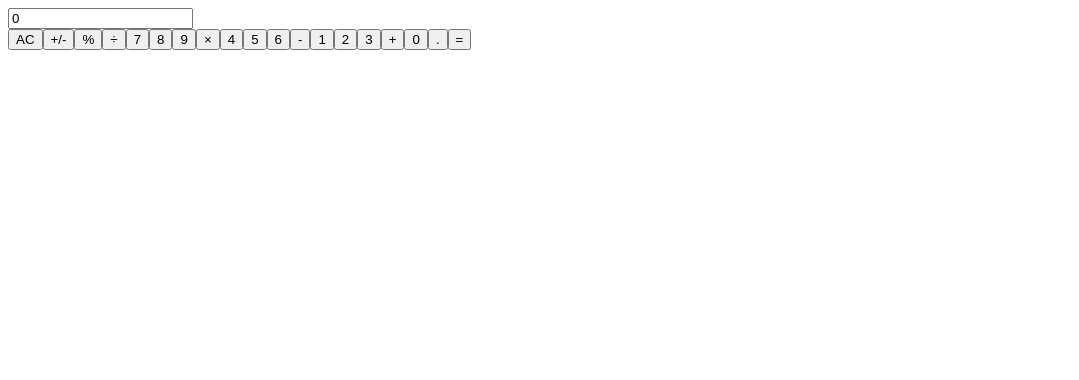
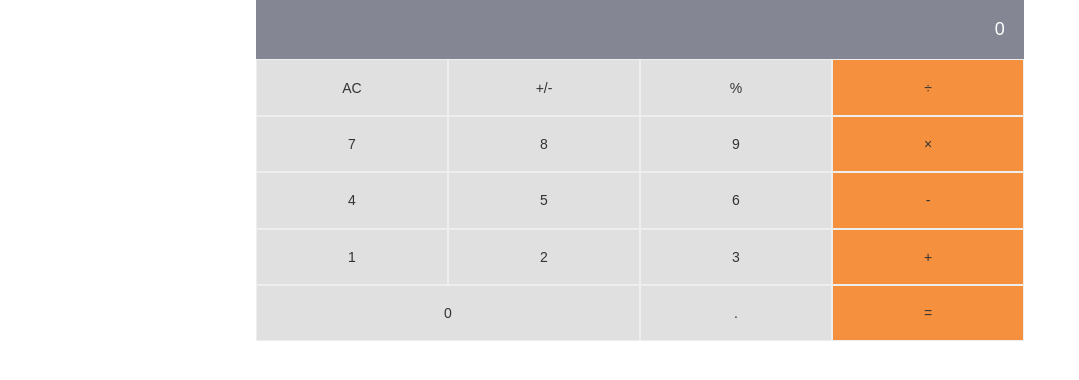
Before and after one commit to rbhatt1999/math-magician, a React (Create React App) app: page / in a window 1280 px wide. Shown: the top 380 px of the page, without its empty margins (0-1079 px from the left). Built offline with nearby package versions, Linux system fonts and the light colour scheme.

Commit message:
add style

```diff
--- a/src/css/styles.css
+++ b/src/css/styles.css
@@ -0,0 +1,60 @@
+* {
+  padding: 0;
+  margin: 0;
+  box-sizing: border-box;
+}
+
+body {
+  font-family: sans-serif;
+}
+
+input {
+  padding: 1.2rem;
+  background-color: #858694;
+  color: #fff;
+  font-size: 18px;
+  border: none;
+  text-align: right;
+  width: 100%;
+}
+
+.btn {
+  background-color: #e0e0e0;
+  color: #333;
+  padding: 1.2rem;
+  border: solid #eee 1px;
+  cursor: pointer;
+  font-size: 14px;
+}
+
+.bg-orange {
+  background-color: #f5913e;
+}
+
+.btn:hover {
+  opacity: 0.9;
+}
+
+.grid {
+  display: grid;
+}
+
+.cols-4 {
+  grid-template-columns: 1fr  1fr  1fr  1fr;
+}
+
+.span-2 {
+  grid-column: span 2;
+}
+
+.span-4 {
+  grid-column: span 4;
+}
+
+@media (min-width: 768px) {
+  .calculator {
+    max-width: 768px;
+    margin-left: auto;
+    margin-right: auto;
+  }
+}
```
